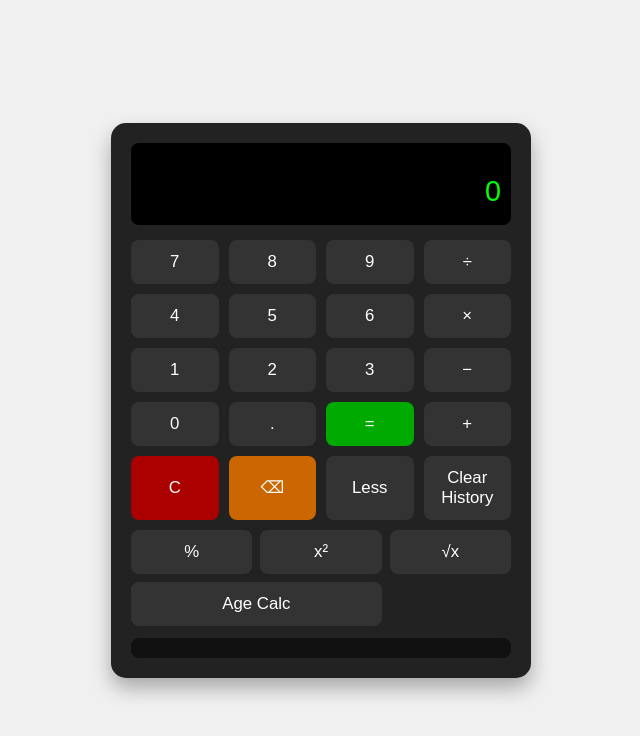
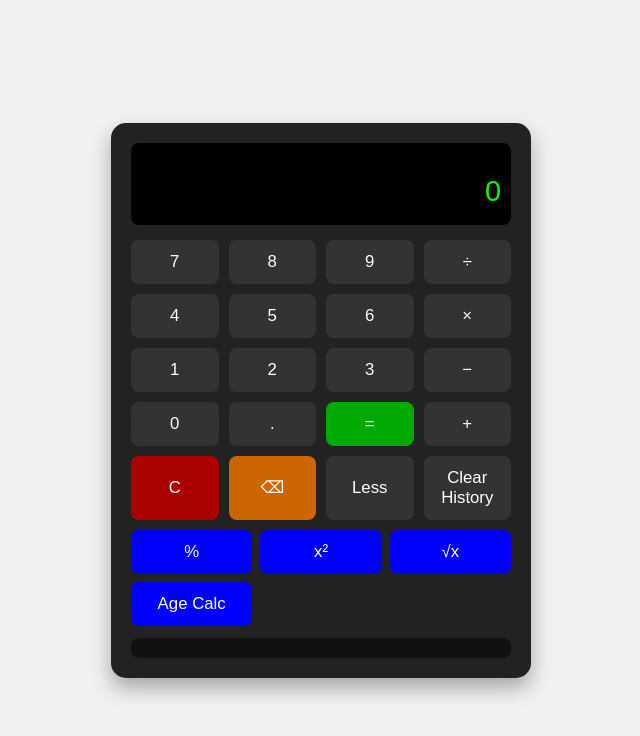
Before and after one commit to GULSHANDIGITALZONE/CALCULATOR, a plain HTML site: page index.html in a window 1280 px wide. Both pictures are taken after a click on the button "More". Shown: the whole page, without its empty margins (319-959 px from the left). Drawn offline with Linux system fonts and the light colour scheme.

Commit message:
Change button styles to blue in extra functions
Updated button styles in the extra functions section to have a blue background.

```diff
--- a/index.html
+++ b/index.html
@@ -62,11 +62,12 @@
       <button onclick="clearHistory()">Clear History</button>
     </div>
 
+
     <div id="extra" class="buttons extra-functions">
-      <button onclick="press('%')">%</button>
-      <button onclick="square()">x²</button>
-      <button onclick="sqrt()">√x</button>
-      <button onclick="toggleAgePanel()" style="grid-column: span 2;">Age Calc</button>
+      <button style="background-color: blue;" onclick="press('%')">%</button>
+      <button style="background-color: blue;" onclick="square()">x²</button>
+      <button style="background-color: blue;" onclick="sqrt()">√x</button>
+      <button style="background-color: blue;" onclick="toggleAgePanel()" style="grid-column: span 2;">Age Calc</button>
     </div>
 
     <div id="agePanel" class="age-panel">
```
